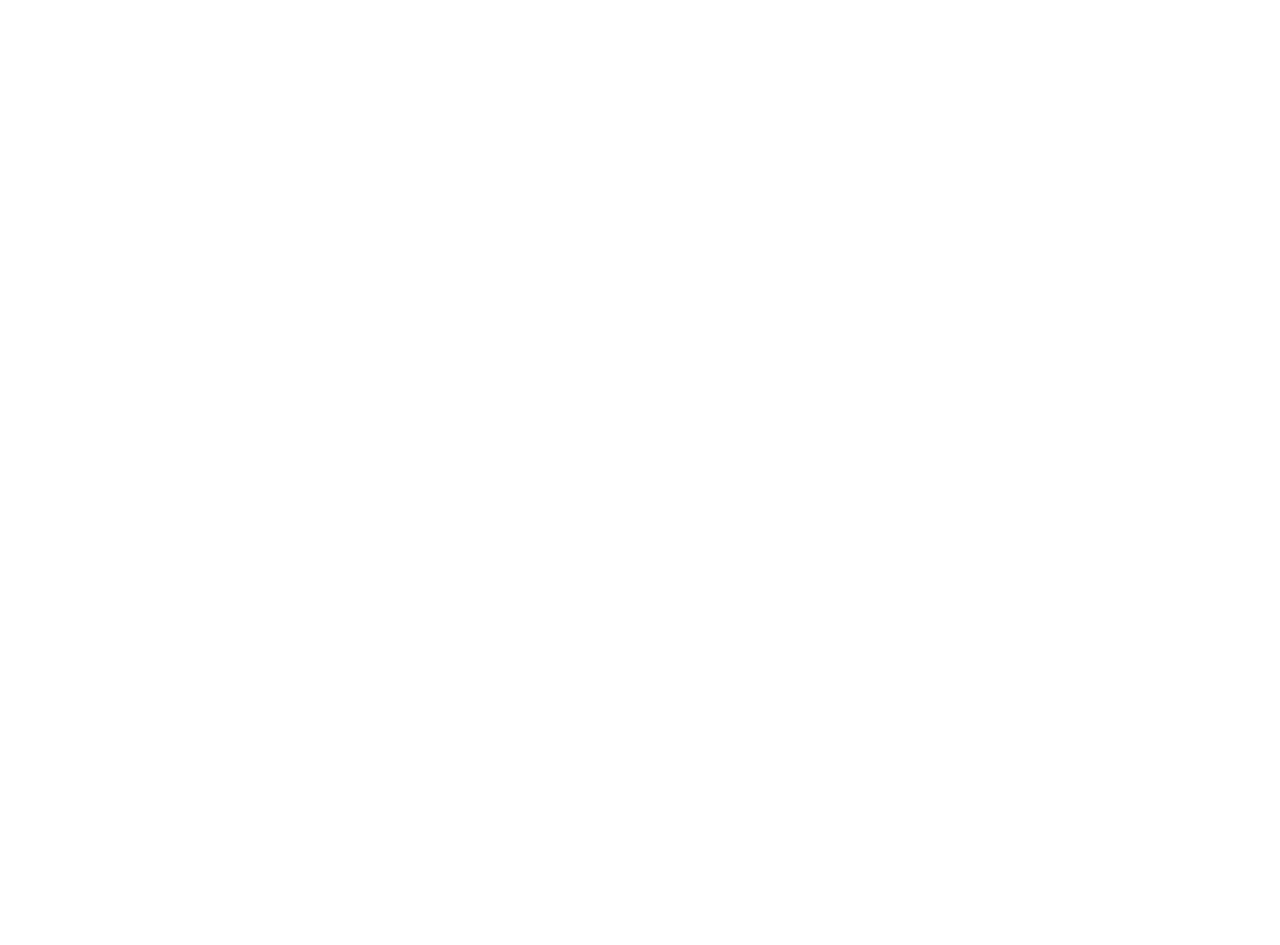
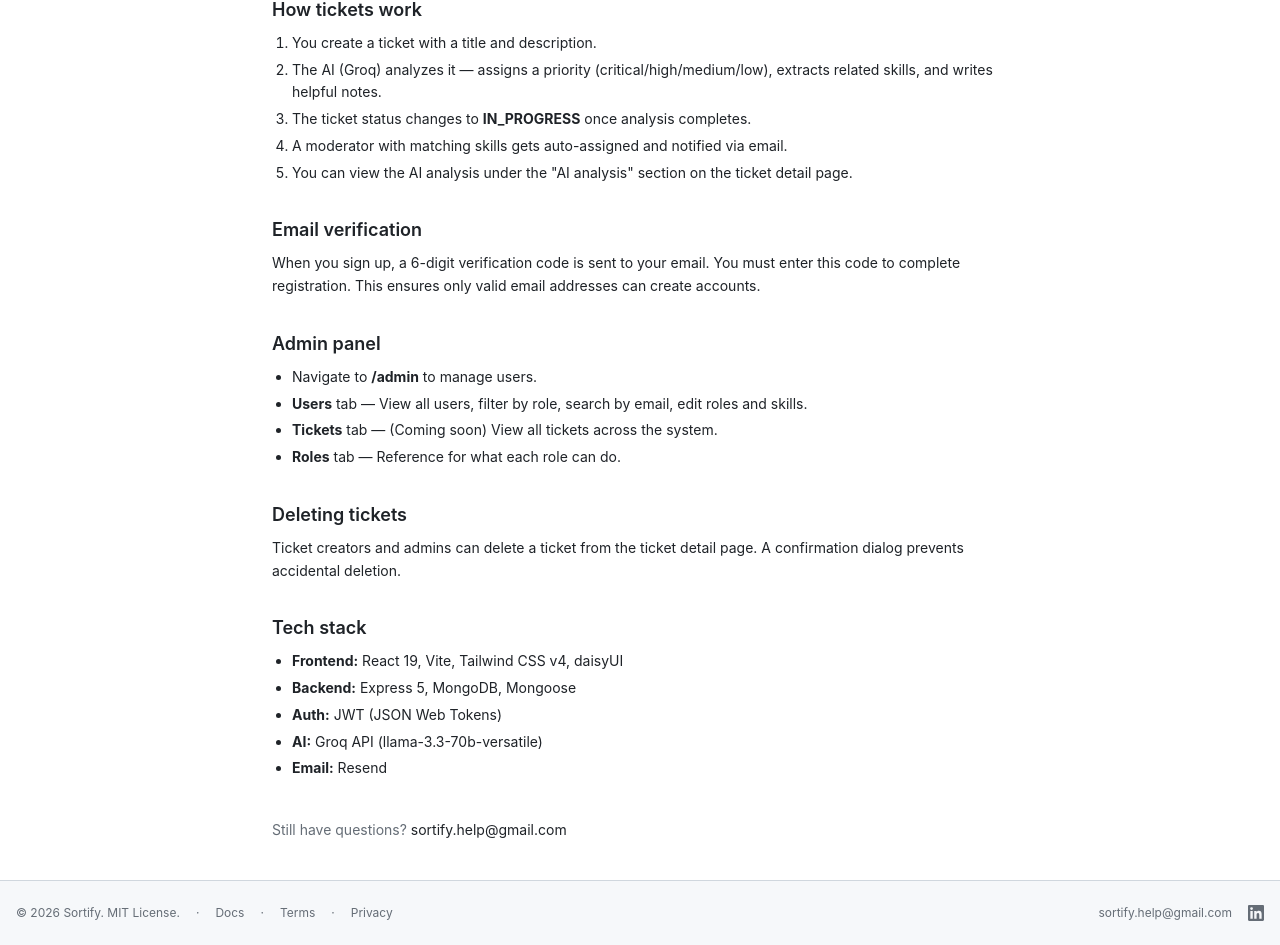
Before and after one commit to ankush-exploring/sortify, a React (Vite) app in the folder ai-ticket-frontend/: page /docs in a window 1280 px wide. Before the commit this address had no page. Shown: the part 419-1364 px from the top of the page. Before the commit the page ends 800 px from the top, so only its background shows below. Built offline with nearby package versions, Linux system fonts and the light colour scheme.

Commit message:
Add Docs page with full app documentation; link in footer between copyright and Terms

```diff
--- a/ai-ticket-frontend/src/components/Footer.jsx
+++ b/ai-ticket-frontend/src/components/Footer.jsx
@@ -8,6 +8,8 @@
           <div className="flex items-center gap-4">
             <span>&copy; {new Date().getFullYear()} Sortify. MIT License.</span>
             <span className="hidden sm:inline">&middot;</span>
+            <Link to="/docs" className="hover:text-[var(--text-primary)]">Docs</Link>
+            <span>&middot;</span>
             <Link to="/terms" className="hover:text-[var(--text-primary)]">Terms</Link>
             <span>&middot;</span>
             <Link to="/privacy" className="hover:text-[var(--text-primary)]">Privacy</Link>
--- a/ai-ticket-frontend/src/main.jsx
+++ b/ai-ticket-frontend/src/main.jsx
@@ -13,6 +13,7 @@
 import Admin from "./pages/admin.jsx";
 import Terms from "./pages/Terms.jsx";
 import Privacy from "./pages/Privacy.jsx";
+import Docs from "./pages/Docs.jsx";
 
 function Layout({ children }) {
   return (
@@ -71,6 +72,7 @@
           />
           <Route path="/terms" element={<Layout><Terms /></Layout>} />
           <Route path="/privacy" element={<Layout><Privacy /></Layout>} />
+          <Route path="/docs" element={<Layout><Docs /></Layout>} />
         </Routes>
       </ThemeProvider>
     </BrowserRouter>
--- /dev/null
+++ b/ai-ticket-frontend/src/pages/Docs.jsx
@@ -0,0 +1,83 @@
+import { Link } from "react-router-dom";
+
+export default function Docs() {
+  const sections = [
+    {
+      title: "What is Sortify?",
+      body: "Sortify is an AI-powered ticket management system. Create support tickets and get automatic priority classification, skill tagging, and moderator assignment — all driven by AI analysis.",
+    },
+    {
+      title: "Roles",
+      body: (
+        <ul className="list-disc pl-5 space-y-1">
+          <li><strong>User</strong> — Create and manage your own tickets. Default role on signup.</li>
+          <li><strong>Moderator</strong> — View and resolve all tickets. Auto-assigned tickets matching their skills.</li>
+          <li><strong>Admin</strong> — Full access. Manage users, roles, view all tickets, delete any ticket.</li>
+        </ul>
+      ),
+    },
+    {
+      title: "How tickets work",
+      body: (
+        <ol className="list-decimal pl-5 space-y-1">
+          <li>You create a ticket with a title and description.</li>
+          <li>The AI (Groq) analyzes it — assigns a priority (critical/high/medium/low), extracts related skills, and writes helpful notes.</li>
+          <li>The ticket status changes to <strong>IN_PROGRESS</strong> once analysis completes.</li>
+          <li>A moderator with matching skills gets auto-assigned and notified via email.</li>
+          <li>You can view the AI analysis under the "AI analysis" section on the ticket detail page.</li>
+        </ol>
+      ),
+    },
+    {
+      title: "Email verification",
+      body: "When you sign up, a 6-digit verification code is sent to your email. You must enter this code to complete registration. This ensures only valid email addresses can create accounts.",
+    },
+    {
+      title: "Admin panel",
+      body: (
+        <ul className="list-disc pl-5 space-y-1">
+          <li>Navigate to <strong>/admin</strong> to manage users.</li>
+          <li><strong>Users</strong> tab — View all users, filter by role, search by email, edit roles and skills.</li>
+          <li><strong>Tickets</strong> tab — (Coming soon) View all tickets across the system.</li>
+          <li><strong>Roles</strong> tab — Reference for what each role can do.</li>
+        </ul>
+      ),
+    },
+    {
+      title: "Deleting tickets",
+      body: "Ticket creators and admins can delete a ticket from the ticket detail page. A confirmation dialog prevents accidental deletion.",
+    },
+    {
+      title: "Tech stack",
+      body: (
+        <ul className="list-disc pl-5 space-y-1">
+          <li><strong>Frontend:</strong> React 19, Vite, Tailwind CSS v4, daisyUI</li>
+          <li><strong>Backend:</strong> Express 5, MongoDB, Mongoose</li>
+          <li><strong>Auth:</strong> JWT (JSON Web Tokens)</li>
+          <li><strong>AI:</strong> Groq API (llama-3.3-70b-versatile)</li>
+          <li><strong>Email:</strong> Resend</li>
+        </ul>
+      ),
+    },
+  ];
+
+  return (
+    <div className="max-w-3xl mx-auto px-4 py-10">
+      <h1 className="text-2xl font-semibold mb-8">Documentation</h1>
+      <div className="space-y-8">
+        {sections.map((s, i) => (
+          <section key={i}>
+            <h2 className="text-lg font-semibold mb-2">{s.title}</h2>
+            <div className="text-sm text-[var(--text-primary)] leading-relaxed">{s.body}</div>
+          </section>
+        ))}
+      </div>
+      <p className="mt-10 text-sm text-[var(--text-secondary)]">
+        Still have questions?{" "}
+        <a href="mailto:sortify.help@gmail.com" className="text-[var(--text-primary)] hover:underline">
+          sortify.help@gmail.com
+        </a>
+      </p>
+    </div>
+  );
+}
```
